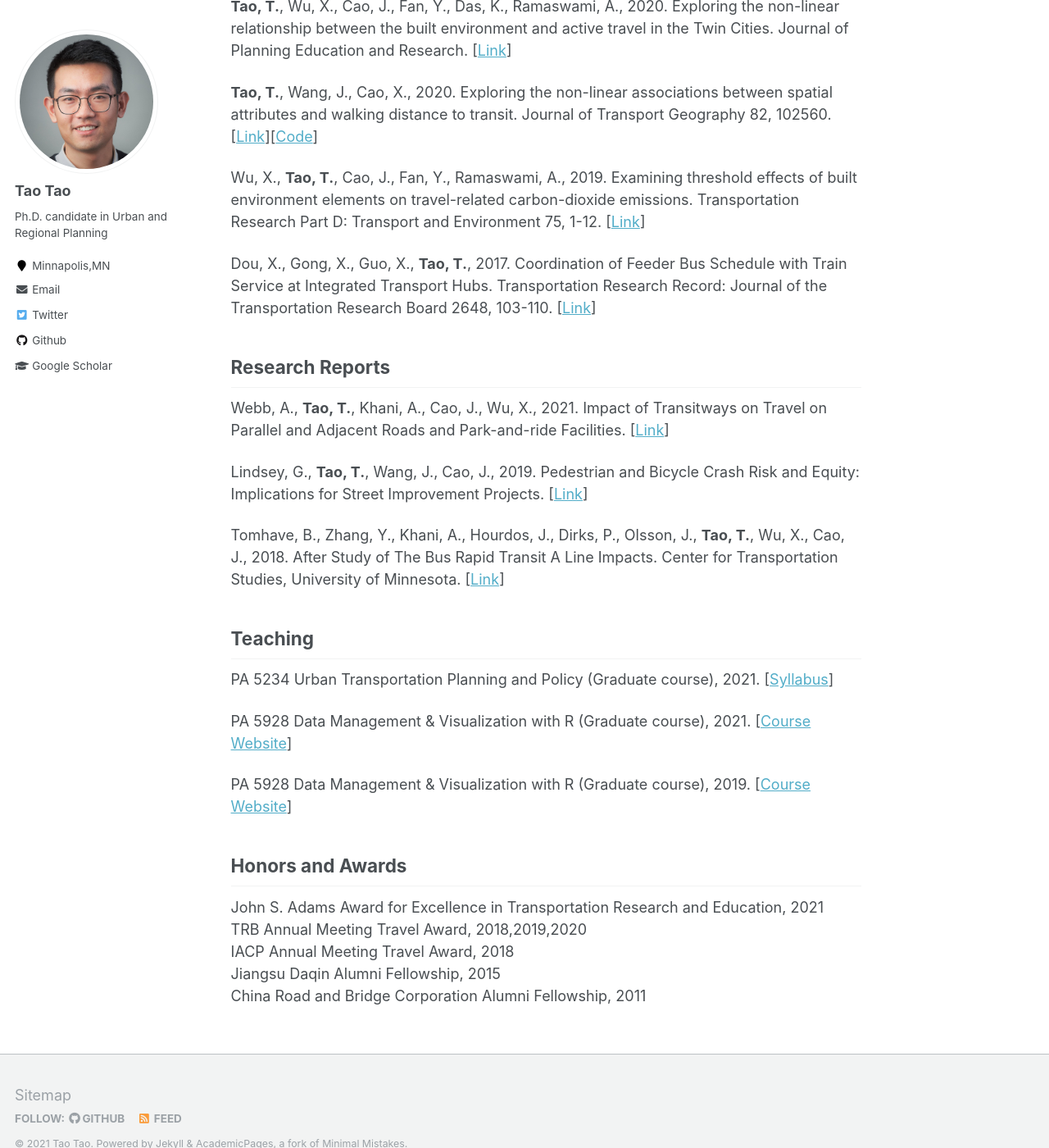
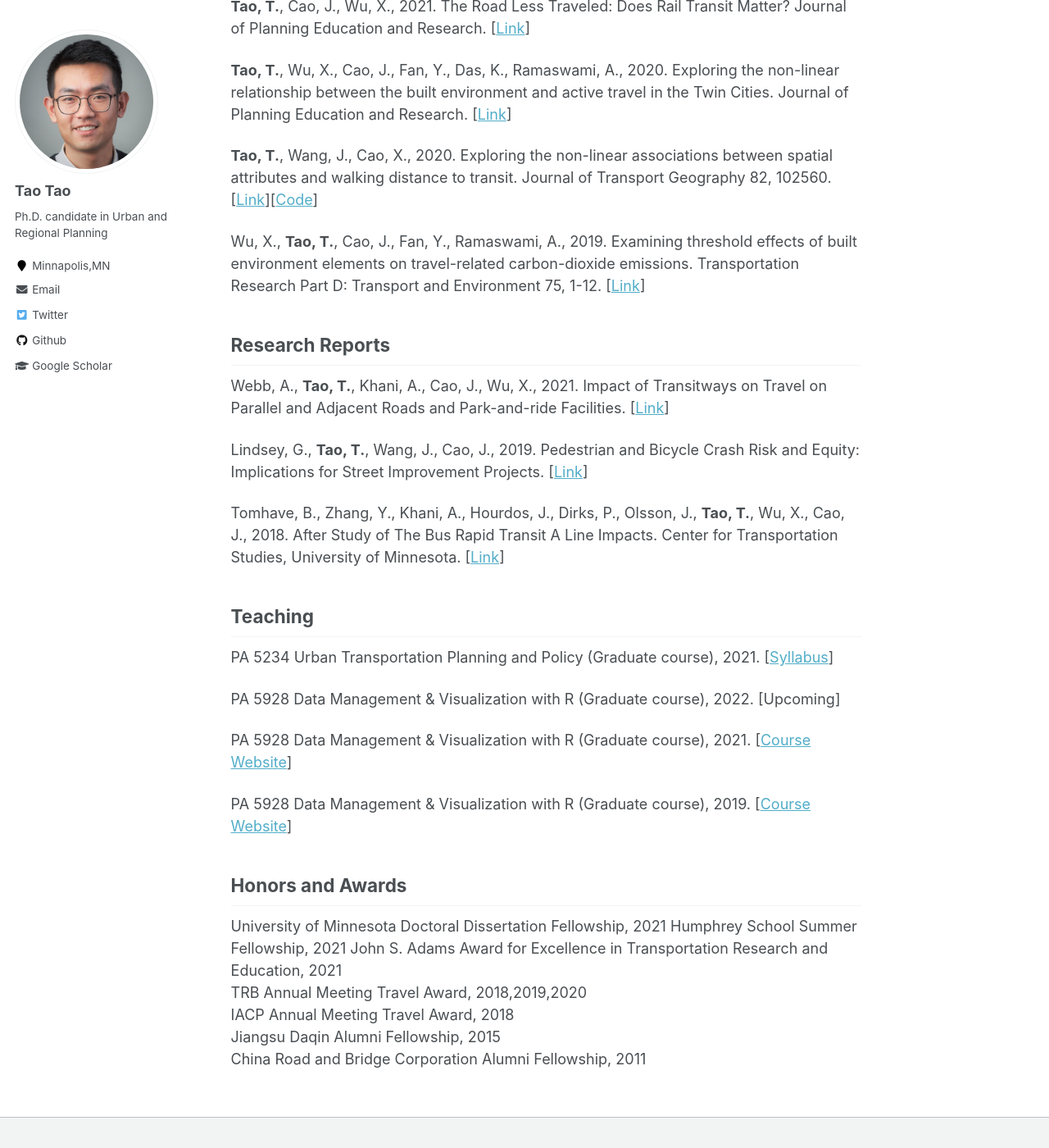
Before and after one commit to vtao1989/blog, a Jekyll site: the page built from _pages/about.md, in a window 1280 px wide and 1400 px high, scrolled down 713 px. Shown: the whole window at 82% size. Built offline with Jekyll 4.4.1, drawn with Linux system fonts in a browser that asks for light colours.

Commit message:
add papers

```diff
--- a/_pages/about.md
+++ b/_pages/about.md
@@ -17,13 +17,13 @@ Tao received an M.E. in Transportation Planning and Management and a B.E. in Tra
 
 ## **Selected Journal Articles**
 
+**Tao, T.**, Cao, J., Wu, X., 2021. The Road Less Traveled: Does Rail Transit Matter? Journal of Planning Education and Research. [[Link](https://doi.org/10.1177/0739456X211035825)]
+
 **Tao, T.**, Wu, X., Cao, J., Fan, Y., Das, K., Ramaswami, A., 2020. Exploring the non-linear relationship between the built environment and active travel in the Twin Cities. Journal of Planning Education and Research. [[Link](https://doi.org/10.1177/0739456X20915765)]
 
 **Tao, T.**, Wang, J., Cao, X., 2020. Exploring the non-linear associations between spatial attributes and walking distance to transit. Journal of Transport Geography 82, 102560. [[Link](https://doi.org/10.1016/j.jtrangeo.2019.102560)][[Code](https://vtao1989.github.io/DisToTransit_statistics/)]
 
 Wu, X., **Tao, T.**, Cao, J., Fan, Y., Ramaswami, A., 2019. Examining threshold effects of built environment elements on travel-related carbon-dioxide emissions. Transportation Research Part D: Transport and Environment 75, 1-12. [[Link](https://doi.org/10.1016/j.trd.2019.08.018)]
-
-Dou, X., Gong, X., Guo, X., **Tao, T.**, 2017. Coordination of Feeder Bus Schedule with Train Service at Integrated Transport Hubs. Transportation Research Record: Journal of the Transportation Research Board 2648, 103-110. [[Link](https://doi.org/10.3141/2648-12)]
 
 ## **Research Reports**
 
@@ -37,11 +37,15 @@ Tomhave, B., Zhang, Y., Khani, A., Hourdos, J., Dirks, P., Olsson, J., **Tao, T.
 
 PA 5234 Urban Transportation Planning and Policy (Graduate course), 2021. [[Syllabus](./files/PA_5234_syllabus_2021_spring.pdf)]
 
+PA 5928 Data Management & Visualization with R (Graduate course), 2022. [Upcoming]
+
 PA 5928 Data Management & Visualization with R (Graduate course), 2021. [[Course Website](https://vtao1989.github.io/PA_5928_2021_spring/)]
 
 PA 5928 Data Management & Visualization with R (Graduate course), 2019. [[Course Website](https://vtao1989.github.io/PA5928-Data-management-and-visualization-with-R/)]
 
 ## **Honors and Awards**
+University of Minnesota Doctoral Dissertation Fellowship, 2021
+Humphrey School Summer Fellowship, 2021
 John S. Adams Award for Excellence in Transportation Research and Education, 2021
 TRB Annual Meeting Travel Award, 2018,2019,2020
 IACP Annual Meeting Travel Award, 2018
```
Also changed, not shown: 1 other file.
